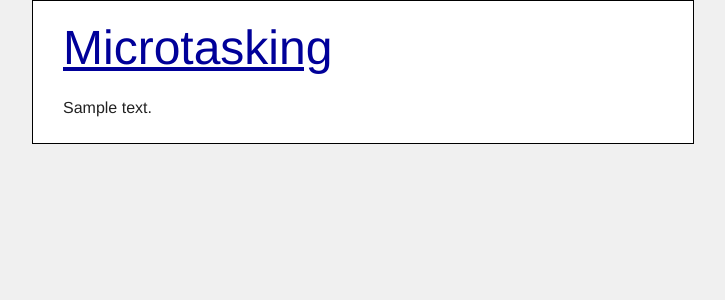
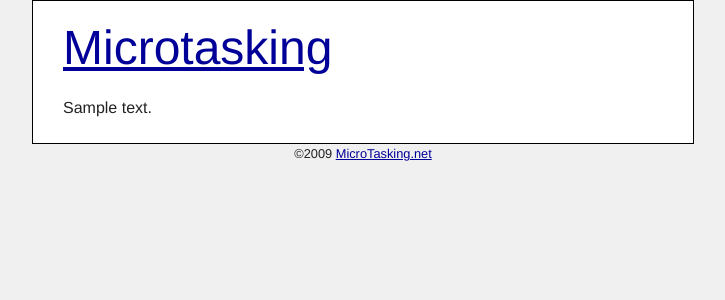
Before and after one commit to coderoshi/mostlymt, a Django app: template templates/outer.html in a window 1280 px wide. Shown: the top 300 px of the page, without its empty margins (277-1002 px from the left). Run offline with Django 3.2, Linux system fonts and the light colour scheme; the template is opened without the code that fills it: most values are stand-ins (such as "Sample title", 1, 10 or a date in 2020).

Commit message:
add footer

```diff
--- a/index.yaml
+++ b/index.yaml
@@ -17,12 +17,13 @@ indexes:
   - name: timestamp
     direction: desc
 
-# Used 12 times in query history.
+# Unused in query history -- copied from input.
 - kind: Ticket
   properties:
   - name: financial_order_state
   - name: timestamp
 
+# Used 13 times in query history.
 - kind: Ticket
   properties:
   - name: financial_order_state
--- a/static/base.css
+++ b/static/base.css
@@ -132,3 +132,7 @@ label input {
   display: block;
   float: right;
 }
+.footer {
+  text-align:center;
+  font-size:.8em;
+}
--- a/templates/faq.html
+++ b/templates/faq.html
@@ -1,5 +1,8 @@
 <h3 id="definition">What are Microtasks?</h3>
 <p>Any short (less than 1 hour) task that can be easily defined and delegated to someone else</p>
+
+<h3 id="why">Why?</h3>
+<p>Because you&apos;re busy.</p>
 
 <h3 id="who">Who is this for?</h3>
 <p>Anyone! No signup cost. No monthly fees. No minimums. Here are the microtask steps:</p>
--- a/templates/outer.html
+++ b/templates/outer.html
@@ -12,6 +12,9 @@
 <div class="wrapper">
 <h1 class="title"><a href=""><span>Microtasking</span></a></h1>
 {{ content }}
+</div>
+<div class="footer">
+  &copy;2009 <a href="">MicroTasking.net</a>
 </div>
 <div id="popup" class="popup" style="display:none">
 <a href="" class="close"><span>close</span></a>
```
